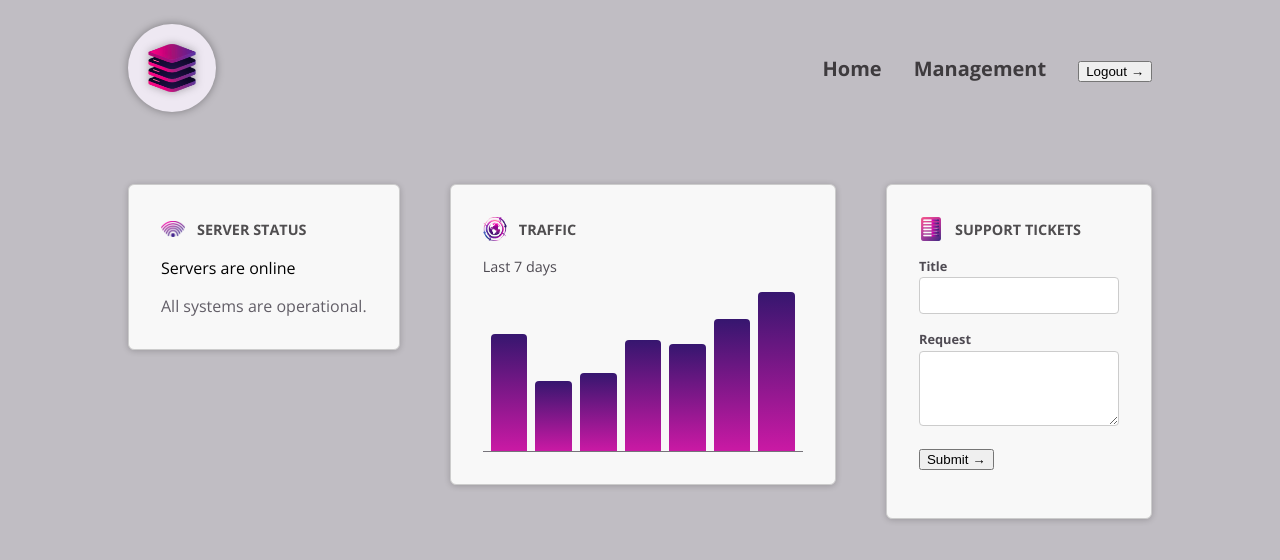
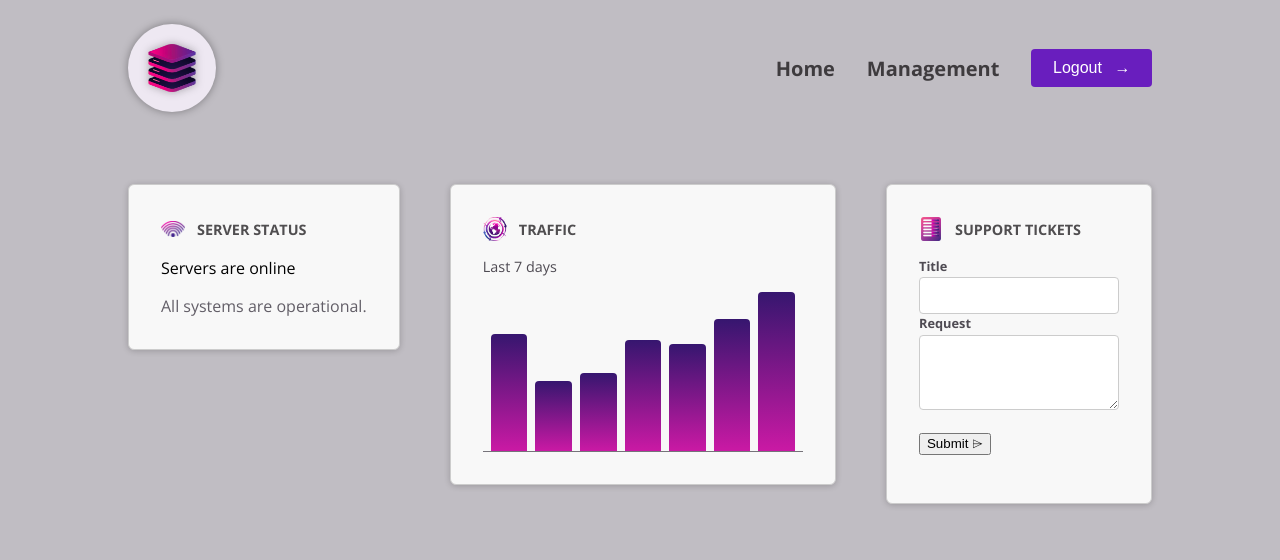
Before and after one commit to Wong0790/angular-components, an Angular app: page / in a window 1280 px wide. Shown: the top 560 px of the page. Built offline with nearby package versions, Linux system fonts and the light colour scheme.

Commit message:
Updating host on reusabale components for styles

```diff
--- a/src/app/components/dashboard/tickets/new-ticket/new-ticket.component.html
+++ b/src/app/components/dashboard/tickets/new-ticket/new-ticket.component.html
@@ -8,7 +8,7 @@
   <p>
     <button appButton>
       Submit
-      <span class="icon">→</span>
+      <span ngProjectAs="icon">⌲</span>
     </button>
   </p>
 </form>
--- a/src/app/components/header/header.component.html
+++ b/src/app/components/header/header.component.html
@@ -14,7 +14,7 @@
       <li>
         <button appButton>
           Logout
-          <span class="icon">→</span>
+          <span ngProjectAs="icon">→</span>
         </button>
       </li>
     </ul>
--- a/src/app/components/shared/button/button.component.css
+++ b/src/app/components/shared/button/button.component.css
@@ -1,4 +1,4 @@
-button {
+:host {
   display: inline-block;
   padding: 0.65rem 1.35rem;
   border-radius: 0.25rem;
@@ -10,7 +10,7 @@ button {
   border: none;
 }
 
-button:hover {
+:host:hover {
   background-color: #551b98;
 }
 
@@ -20,6 +20,6 @@ button:hover {
   transition: transform 0.2s ease-in-out;
 }
 
-button:hover .icon {
+:host:hover .icon {
   transform: translateX(4px);
 }
--- a/src/app/components/shared/button/button.component.html
+++ b/src/app/components/shared/button/button.component.html
@@ -1,4 +1,6 @@
 <span>
   <ng-content />
 </span>
-<ng-content select=".icon" />
+<span class="icon">
+  <ng-content select="icon" />
+</span>
--- a/src/app/components/shared/button/button.component.ts
+++ b/src/app/components/shared/button/button.component.ts
@@ -1,7 +1,7 @@
 import { Component, Input } from '@angular/core';
 
 @Component({
-  selector: 'button[appButton]',
+  selector: 'button[appButton], a[appButton]',
   standalone: true,
   imports: [],
   templateUrl: './button.component.html',
--- a/src/app/components/shared/control/control.component.html
+++ b/src/app/components/shared/control/control.component.html
@@ -1,4 +1,2 @@
-<p class="control">
-  <label for="title">{{ label }}</label>
-  <ng-content select="input, textarea" />
-</p>
+<label for="title">{{ label }}</label>
+<ng-content select="input, textarea" />
--- a/src/app/components/shared/control/control.component.ts
+++ b/src/app/components/shared/control/control.component.ts
@@ -7,6 +7,9 @@ import { Component, Input, ViewEncapsulation } from '@angular/core';
   templateUrl: './control.component.html',
   styleUrl: './control.component.css',
   encapsulation: ViewEncapsulation.None,
+  host: {
+    class: 'control',
+  },
 })
 export class ControlComponent {
   @Input({ required: true }) label!: string;
```
